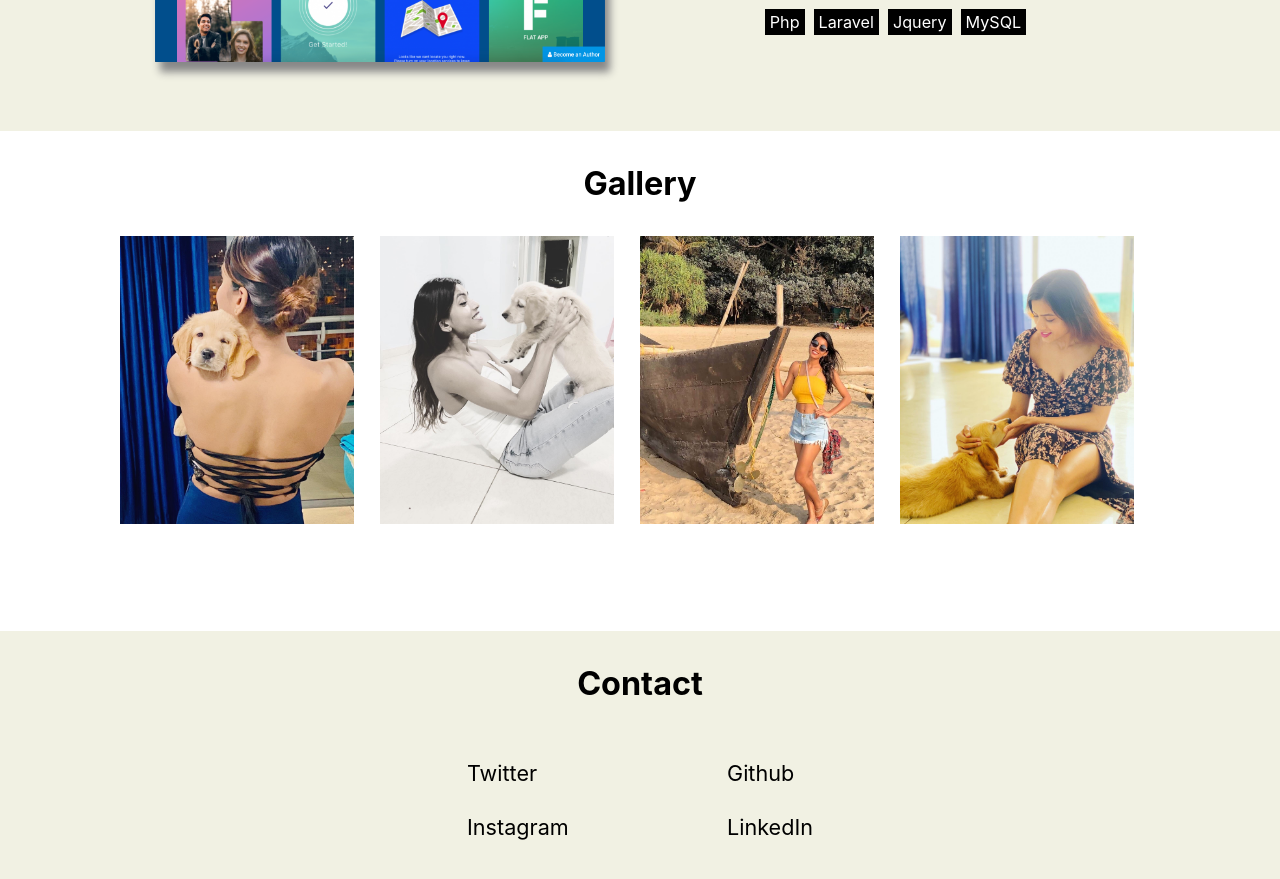
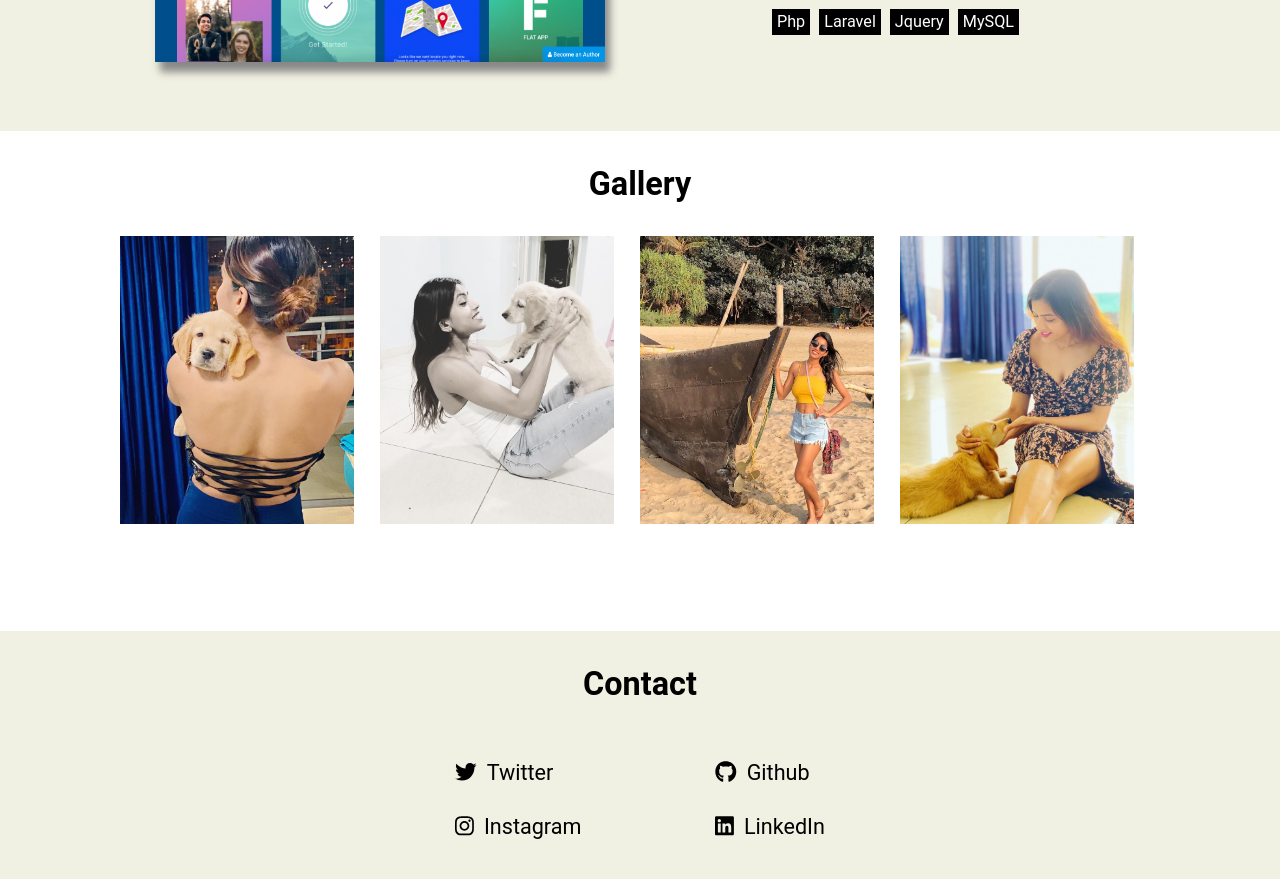
Before and after one commit to ilasahu/ilasahu-blog, a Next.js app: page / in a window 1280 px wide. Shown: the part 1520-2399 px from the top of the page. Built offline with nearby package versions, Linux system fonts and the light colour scheme.

Commit message:
logo added

```diff
--- a/package.json
+++ b/package.json
@@ -9,6 +9,7 @@
   },
   "dependencies": {
     "@fortawesome/fontawesome-svg-core": "^1.2.30",
+    "@fortawesome/free-brands-svg-icons": "^5.14.0",
     "@fortawesome/free-solid-svg-icons": "^5.14.0",
     "@fortawesome/react-fontawesome": "^0.1.11",
     "@zeit/next-css": "^1.0.1",
--- a/pages/index.js
+++ b/pages/index.js
@@ -2,6 +2,18 @@ import Head from "next/head";
 import Layout, { siteTitle } from "../components/layout";
 import utilStyles from "../styles/utils.module.css";
 import styles from "../components/layout.module.css";
+
+import { FontAwesomeIcon } from "@fortawesome/react-fontawesome";
+import {
+  faFacebookF,
+  faTwitter,
+  faInstagram,
+  faGithub,
+  faLinkedin
+} from "@fortawesome/free-brands-svg-icons";
+
+// import {faTw}
+
 const name = "Ila Sahu";
 const space = " &nbsp";
 export default function Home() {
@@ -192,12 +204,24 @@ export default function Home() {
                 <div
                   className={`  ${styles.marginLeftAuto} ${styles.contactWidth}`}
                 >
-                  <p>Twitter</p>
-                  <p>Instagram</p>
+                  <p>
+                    <FontAwesomeIcon icon={faTwitter} />
+                    <span className={styles.pl1}>Twitter</span>
+                  </p>
+                  <p>
+                    <FontAwesomeIcon icon={faInstagram} />
+                    <span className={styles.pl1}>Instagram</span>
+                  </p>
                 </div>
                 <div className={`    ${styles.marginRightAuto}  `}>
-                  <p>Github</p>
-                  <p>LinkedIn</p>
+                  <p>
+                    <FontAwesomeIcon icon={faGithub} />
+                    <span className={styles.pl1}>Github</span>
+                  </p>
+                  <p>
+                    <FontAwesomeIcon icon={faLinkedin} />
+                    <span className={styles.pl1}>LinkedIn</span>
+                  </p>
                 </div>
               </div>
             </div>
--- a/styles/global.css
+++ b/styles/global.css
@@ -2,8 +2,8 @@ html,
 body {
   padding: 0;
   margin: 0;
-  font-family: -apple-system, BlinkMacSystemFont, Segoe UI, Roboto, Oxygen,
-    Ubuntu, Cantarell, Fira Sans, Droid Sans, Helvetica Neue, sans-serif,
+  font-family: Roboto, -apple-system, BlinkMacSystemFont, Segoe UI, Roboto,
+    Oxygen, Ubuntu, Cantarell, Fira Sans, Droid Sans, Helvetica Neue, sans-serif,
     Poppins;
   font-size: 18px;
 }
```
Also changed, not shown: 1 other file (tests, documents, lock files or other folders).
